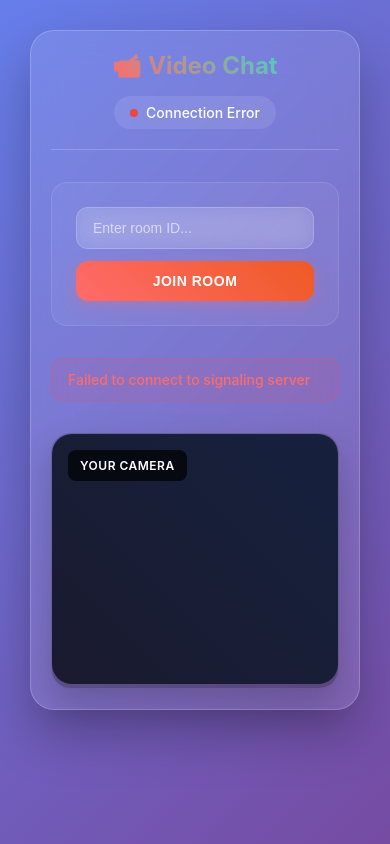
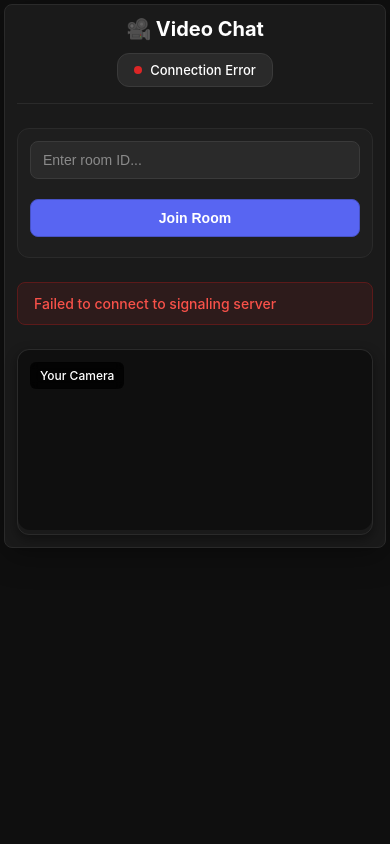
Before and after one commit to mench2/webrtc-mvp, a website: page public/index.html in a window 390 px wide. Drawn offline with nearby package versions, Linux system fonts and the light colour scheme.

Commit message:
Обновить стили в index.html и public/index.html: изменить шрифты, цвета фона и кнопок, улучшить адаптивность и добавить новые эффекты при наведении. Исправлены некоторые визуальные элементы для лучшего восприятия.

```diff
--- a/public/index.html
+++ b/public/index.html
@@ -9,10 +9,10 @@
       * { box-sizing: border-box; }
 
       body {
-        font-family: 'Inter', -apple-system, BlinkMacSystemFont, 'Segoe UI', Roboto, sans-serif;
+        font-family: -apple-system, BlinkMacSystemFont, 'Segoe UI', Roboto, 'Helvetica Neue', Arial, sans-serif;
         margin: 0;
-        padding: 20px;
-        background: linear-gradient(135deg, #667eea 0%, #764ba2 100%);
+        padding: 16px;
+        background: #0f0f0f;
         min-height: 100vh;
         color: #ffffff;
       }
@@ -20,12 +20,11 @@
       .wrap {
         max-width: 1200px;
         margin: 0 auto;
-        background: rgba(255, 255, 255, 0.1);
-        backdrop-filter: blur(20px);
-        border-radius: 24px;
-        padding: 32px;
-        box-shadow: 0 25px 50px rgba(0, 0, 0, 0.25);
-        border: 1px solid rgba(255, 255, 255, 0.2);
+        background: #1a1a1a;
+        border-radius: 16px;
+        padding: 24px;
+        box-shadow: 0 8px 32px rgba(0, 0, 0, 0.3);
+        border: 1px solid #2a2a2a;
       }
 
       header {
@@ -33,9 +32,9 @@
         align-items: center;
         justify-content: space-between;
         gap: 16px;
-        margin-bottom: 32px;
-        padding-bottom: 20px;
-        border-bottom: 1px solid rgba(255, 255, 255, 0.2);
+        margin-bottom: 24px;
+        padding-bottom: 16px;
+        border-bottom: 1px solid #2a2a2a;
       }
 
       .logo {
@@ -44,10 +43,7 @@
         gap: 12px;
         font-size: 24px;
         font-weight: 700;
-        background: linear-gradient(45deg, #ff6b6b, #4ecdc4);
-        -webkit-background-clip: text;
-        -webkit-text-fill-color: transparent;
-        background-clip: text;
+        color: #ffffff;
       }
 
       .status-indicator {
@@ -55,22 +51,23 @@
         align-items: center;
         gap: 8px;
         padding: 8px 16px;
-        background: rgba(255, 255, 255, 0.1);
-        border-radius: 20px;
+        background: #2a2a2a;
+        border-radius: 12px;
         font-size: 14px;
         font-weight: 500;
+        border: 1px solid #3a3a3a;
       }
 
       .status-dot {
         width: 8px;
         height: 8px;
         border-radius: 50%;
-        background: #ef4444;
+        background: #dc2626;
         transition: all 0.3s ease;
       }
 
-      .status-dot.connected { background: #10b981; }
-      .status-dot.connecting { background: #f59e0b; animation: pulse 2s infinite; }
+      .status-dot.connected { background: #16a34a; }
+      .status-dot.connecting { background: #d97706; animation: pulse 2s infinite; }
 
       @keyframes pulse {
         0%, 100% { opacity: 1; }
@@ -81,109 +78,108 @@
         display: flex;
         gap: 12px;
         flex-wrap: wrap;
-        margin: 24px 0 32px;
-        padding: 24px;
-        background: rgba(255, 255, 255, 0.05);
-        border-radius: 16px;
-        border: 1px solid rgba(255, 255, 255, 0.1);
+        margin: 20px 0 24px;
+        padding: 20px;
+        background: #1e1e1e;
+        border-radius: 12px;
+        border: 1px solid #2a2a2a;
       }
 
       input, select {
         padding: 12px 16px;
-        border-radius: 12px;
-        border: 1px solid rgba(255, 255, 255, 0.2);
-        background: rgba(255, 255, 255, 0.1);
+        border-radius: 8px;
+        border: 1px solid #3a3a3a;
+        background: #2a2a2a;
         color: #ffffff;
         font-size: 14px;
-        transition: all 0.3s ease;
-        backdrop-filter: blur(10px);
+        transition: all 0.2s ease;
       }
 
       input:focus, select:focus {
         outline: none;
-        border-color: #4ecdc4;
-        box-shadow: 0 0 0 3px rgba(78, 205, 196, 0.2);
-        background: rgba(255, 255, 255, 0.15);
+        border-color: #5865f2;
+        box-shadow: 0 0 0 2px rgba(88, 101, 242, 0.3);
+        background: #323232;
       }
 
       input::placeholder {
-        color: rgba(255, 255, 255, 0.6);
+        color: #8a8a8a;
       }
 
       button {
         cursor: pointer;
         padding: 12px 20px;
         border: none;
-        border-radius: 12px;
+        border-radius: 8px;
         font-size: 14px;
         font-weight: 600;
-        transition: all 0.3s ease;
+        transition: all 0.2s ease;
         position: relative;
         overflow: hidden;
-        text-transform: uppercase;
-        letter-spacing: 0.5px;
+        text-transform: none;
+        letter-spacing: 0;
       }
 
       .btn-primary {
-        background: linear-gradient(45deg, #ff6b6b, #ee5a24);
+        background: #5865f2;
         color: white;
-        box-shadow: 0 4px 15px rgba(255, 107, 107, 0.3);
+        border: 1px solid #4752c4;
       }
 
       .btn-primary:hover {
-        transform: translateY(-2px);
-        box-shadow: 0 8px 25px rgba(255, 107, 107, 0.4);
+        background: #4752c4;
+        transform: translateY(-1px);
       }
 
       .btn-secondary {
-        background: linear-gradient(45deg, #4ecdc4, #44a08d);
+        background: #4f545c;
         color: white;
-        box-shadow: 0 4px 15px rgba(78, 205, 196, 0.3);
+        border: 1px solid #5d6269;
       }
 
       .btn-secondary:hover {
-        transform: translateY(-2px);
-        box-shadow: 0 8px 25px rgba(78, 205, 196, 0.4);
+        background: #5d6269;
+        transform: translateY(-1px);
       }
 
       .btn-danger {
-        background: linear-gradient(45deg, #ff4757, #c44569);
+        background: #ed4245;
         color: white;
-        box-shadow: 0 4px 15px rgba(255, 71, 87, 0.3);
+        border: 1px solid #c23e41;
       }
 
       .btn-danger:hover {
-        transform: translateY(-2px);
-        box-shadow: 0 8px 25px rgba(255, 71, 87, 0.4);
+        background: #c23e41;
+        transform: translateY(-1px);
       }
 
       .btn-success {
-        background: linear-gradient(45deg, #2ed573, #7bed9f);
+        background: #3ba55d;
         color: white;
-        box-shadow: 0 4px 15px rgba(46, 213, 115, 0.3);
+        border: 1px solid #2d7d46;
       }
 
       .btn-success:hover {
-        transform: translateY(-2px);
-        box-shadow: 0 8px 25px rgba(46, 213, 115, 0.4);
+        background: #2d7d46;
+        transform: translateY(-1px);
       }
 
       .btn-warning {
-        background: linear-gradient(45deg, #ffa502, #ff6348);
+        background: #faa61a;
         color: white;
-        box-shadow: 0 4px 15px rgba(255, 165, 2, 0.3);
+        border: 1px solid #e0951a;
       }
 
       .btn-warning:hover {
-        transform: translateY(-2px);
-        box-shadow: 0 8px 25px rgba(255, 165, 2, 0.4);
+        background: #e0951a;
+        transform: translateY(-1px);
       }
 
       .videos-grid {
         display: grid;
-        gap: 24px;
-        margin-top: 32px;
-        grid-template-columns: repeat(auto-fit, minmax(300px, 1fr));
+        gap: 16px;
+        margin-top: 24px;
+        grid-template-columns: repeat(auto-fit, minmax(280px, 1fr));
       }
 
       .videos-grid.two-videos { grid-template-columns: 1fr 1fr; }
@@ -193,86 +189,99 @@
 
       .video-container {
         position: relative;
-        background: rgba(0, 0, 0, 0.3);
-        border-radius: 20px;
+        background: #1a1a1a;
+        border-radius: 12px;
         overflow: hidden;
-        box-shadow: 0 15px 35px rgba(0, 0, 0, 0.2);
-        border: 1px solid rgba(255, 255, 255, 0.1);
+        box-shadow: 0 4px 12px rgba(0, 0, 0, 0.4);
+        border: 1px solid #2a2a2a;
       }
 
       .video-label {
         position: absolute;
-        top: 16px;
-        left: 16px;
-        background: rgba(0, 0, 0, 0.7);
+        top: 12px;
+        left: 12px;
+        background: rgba(0, 0, 0, 0.8);
         color: white;
-        padding: 8px 12px;
-        border-radius: 8px;
+        padding: 6px 10px;
+        border-radius: 6px;
         font-size: 12px;
-        font-weight: 600;
-        text-transform: uppercase;
-        letter-spacing: 0.5px;
+        font-weight: 500;
+        text-transform: none;
+        letter-spacing: 0;
         z-index: 10;
+        backdrop-filter: blur(4px);
       }
 
       video {
         width: 100%;
         height: 300px;
         object-fit: cover;
-        background: linear-gradient(45deg, #1a1a2e, #16213e);
-        border-radius: 20px;
-        transition: all 0.3s ease;
+        background: #0f0f0f;
+        border-radius: 12px;
+        transition: all 0.2s ease;
       }
 
       .video-container:hover video {
-        transform: scale(1.02);
+        transform: scale(1.01);
       }
 
       .errors {
-        background: rgba(255, 71, 87, 0.1);
-        border: 1px solid rgba(255, 71, 87, 0.3);
-        color: #ff6b6b;
+        background: #2d1b1b;
+        border: 1px solid #5c1a1a;
+        color: #f85149;
         padding: 12px 16px;
-        border-radius: 12px;
+        border-radius: 8px;
         margin: 16px 0;
         font-size: 14px;
         font-weight: 500;
       }
 
       .room-info {
-        background: rgba(255, 255, 255, 0.05);
+        background: #1e1e1e;
         padding: 16px 20px;
-        border-radius: 12px;
-        margin-bottom: 24px;
-        border: 1px solid rgba(255, 255, 255, 0.1);
+        border-radius: 8px;
+        margin-bottom: 20px;
+        border: 1px solid #2a2a2a;
       }
 
       .room-id {
-        font-family: 'Monaco', 'Menlo', monospace;
-        background: rgba(255, 255, 255, 0.1);
+        font-family: 'SF Mono', 'Monaco', 'Menlo', monospace;
+        background: #2a2a2a;
         padding: 8px 12px;
-        border-radius: 8px;
+        border-radius: 6px;
         display: inline-block;
         margin-top: 8px;
-        font-weight: 600;
+        font-weight: 500;
+        color: #8a8a8a;
       }
 
       @media (max-width: 768px) {
-        .wrap { padding: 20px; margin: 10px; }
-        .videos-grid { grid-template-columns: 1fr !important; }
-        .controls { flex-direction: column; }
-        .controls button, .controls input, .controls select { width: 100%; }
-        header { flex-direction: column; text-align: center; }
-        video { height: 250px; }
+        body { padding: 8px; }
+        .wrap { padding: 16px; margin: 0; border-radius: 12px; }
+        .videos-grid { grid-template-columns: 1fr !important; gap: 12px; }
+        .controls { flex-direction: column; padding: 16px; }
+        .controls button, .controls input, .controls select { width: 100%; margin-bottom: 8px; }
+        header { flex-direction: column; text-align: center; gap: 12px; }
+        video { height: 200px; }
+        .logo { font-size: 20px; }
+        .status-indicator { font-size: 13px; }
+      }
+
+      @media (max-width: 480px) {
+        body { padding: 4px; }
+        .wrap { padding: 12px; border-radius: 8px; }
+        video { height: 180px; }
+        .controls { padding: 12px; }
+        .controls button, .controls input, .controls select { padding: 10px 12px; }
       }
 
       .loading {
         display: inline-block;
         width: 16px;
         height: 16px;
-        border: 2px solid rgba(255, 255, 255, 0.3);
+        border: 2px solid #3a3a3a;
         border-radius: 50%;
-        border-top-color: #fff;
+        border-top-color: #5865f2;
         animation: spin 1s ease-in-out infinite;
       }
 
@@ -285,7 +294,7 @@
     <div class="wrap">
       <header>
         <div class="logo">
-          📹 Video Chat
+          🎥 Video Chat
         </div>
         <div class="status-indicator">
           <div class="status-dot" id="statusDot"></div>
@@ -314,12 +323,12 @@
       <div id="errors"></div>
 
       <div id="connectionProgress" style="display: none; margin: 16px 0;">
-        <div style="background: rgba(255, 255, 255, 0.1); border-radius: 8px; padding: 12px;">
-          <div style="font-size: 14px; margin-bottom: 8px;">Establishing connection...</div>
-          <div style="background: rgba(255, 255, 255, 0.2); border-radius: 4px; height: 6px; overflow: hidden;">
-            <div id="progressBar" style="background: linear-gradient(45deg, #4ecdc4, #44a08d); height: 100%; width: 0%; transition: width 0.3s ease;"></div>
+        <div style="background: #1e1e1e; border-radius: 8px; padding: 12px; border: 1px solid #2a2a2a;">
+          <div style="font-size: 14px; margin-bottom: 8px; color: #ffffff;">Establishing connection...</div>
+          <div style="background: #2a2a2a; border-radius: 4px; height: 6px; overflow: hidden;">
+            <div id="progressBar" style="background: #5865f2; height: 100%; width: 0%; transition: width 0.3s ease;"></div>
           </div>
-          <div id="progressText" style="font-size: 12px; margin-top: 8px; color: rgba(255, 255, 255, 0.7);">Gathering ICE candidates...</div>
+          <div id="progressText" style="font-size: 12px; margin-top: 8px; color: #8a8a8a;">Gathering ICE candidates...</div>
         </div>
       </div>
 
```
Also changed, not shown: docs/index.html (+113 -104 lines).
